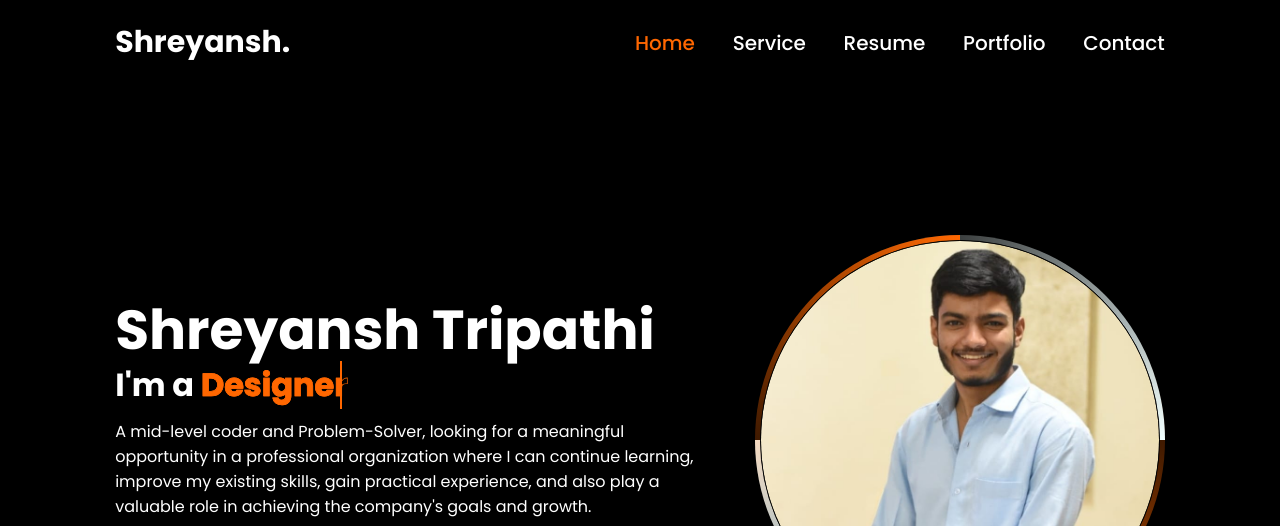
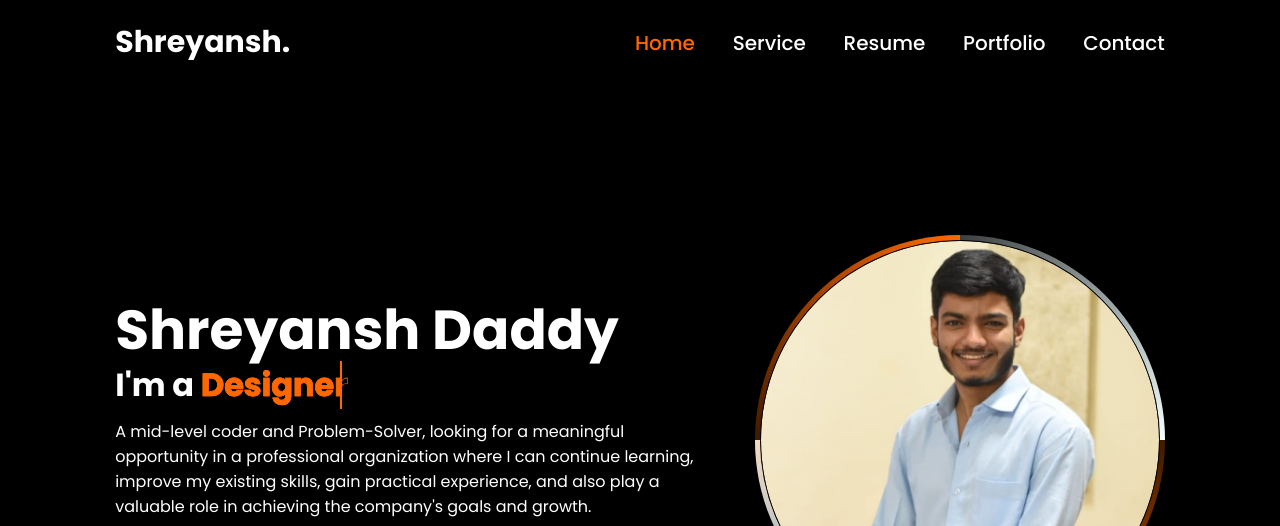
Before and after one commit to Ductblue/Portfolioo, a plain HTML site: page index.html in a window 1280 px wide. Shown: the top 526 px of the page. Drawn offline with nearby package versions, Linux system fonts and the light colour scheme.

Commit message:
sugar moomy

```diff
--- a/index.html
+++ b/index.html
@@ -36,7 +36,7 @@
 
     <section class="home active">
         <div class="home-detail">
-            <h1>Shreyansh Tripathi</h1>
+            <h1>Shreyansh Daddy</h1>
             <h2>I'm a
                 <span style="--i:4;" data-text="Coder">Coder</span>
                 <span style="--i:3;" data-text="Designer">Designer</span>
```
